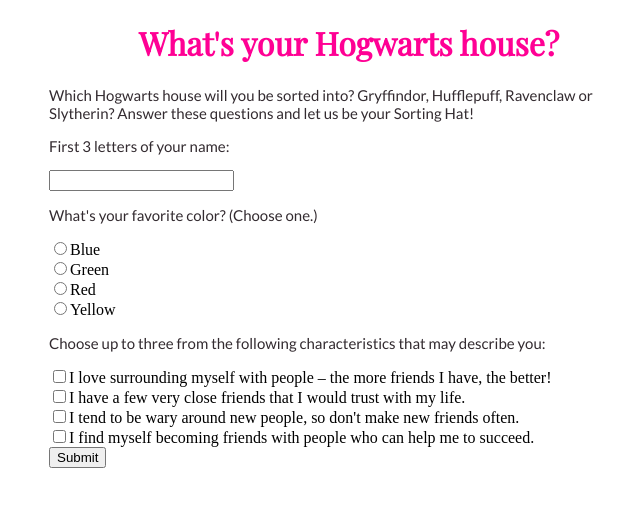
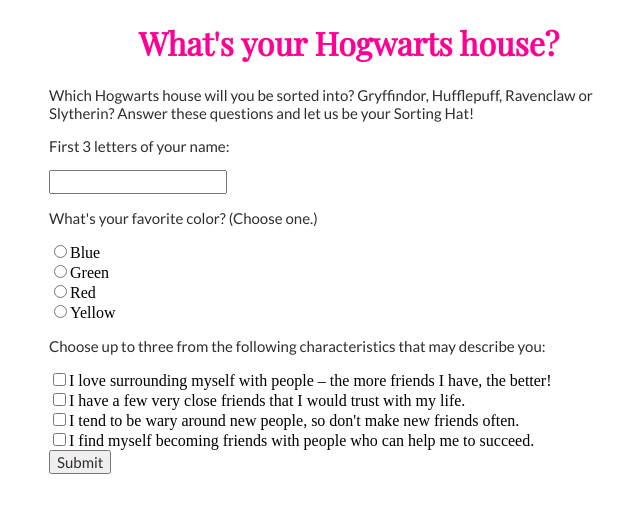
Before and after one commit to tasmianoor/p2, a PHP site: page / in a window 1280 px wide. Shown: the top 513 px of the page, without its empty margins (291-931 px from the left). Run offline with PHP 8.4, Linux system fonts and the light colour scheme.

Commit message:
Update style.css

```diff
--- a/style.css
+++ b/style.css
@@ -12,7 +12,7 @@ img {
 }
 
 
-p {
+p, input {
     font-family: 'Lato', sans-serif;
     color: #332b30;
     font-size: 15px;
```
